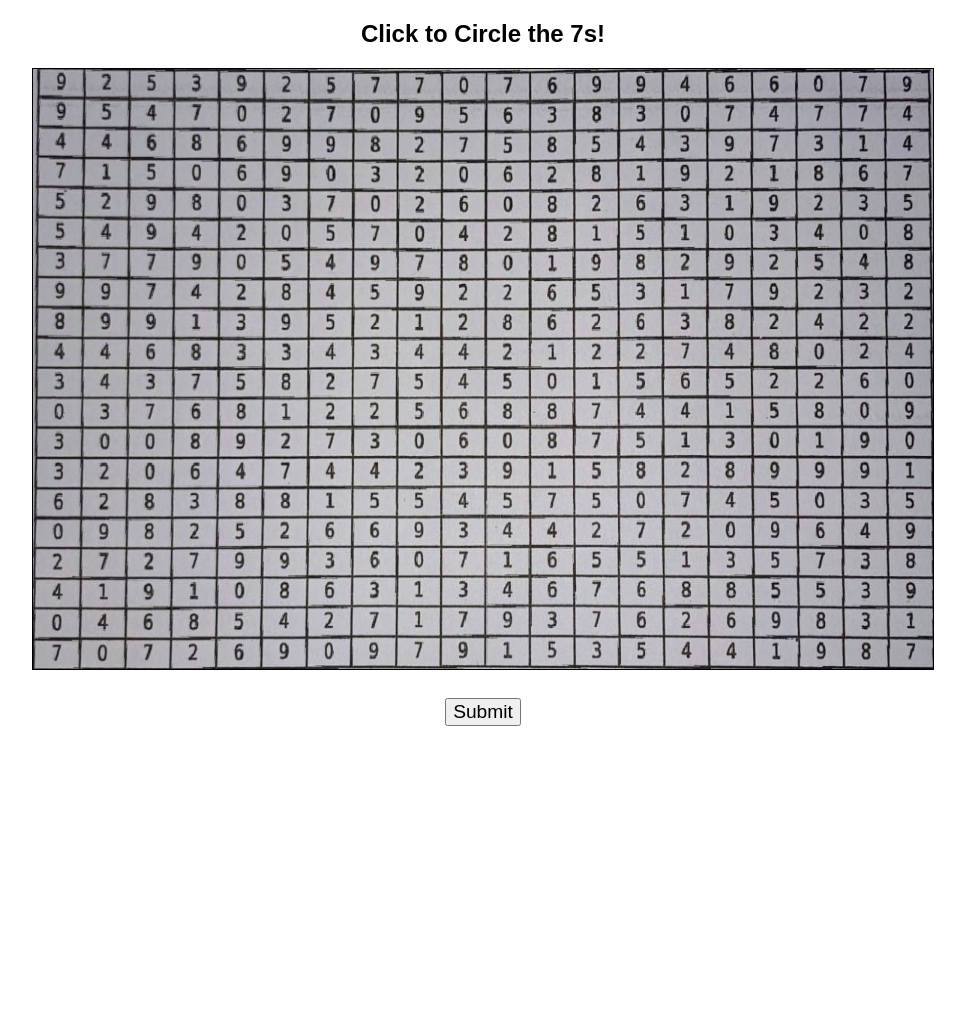
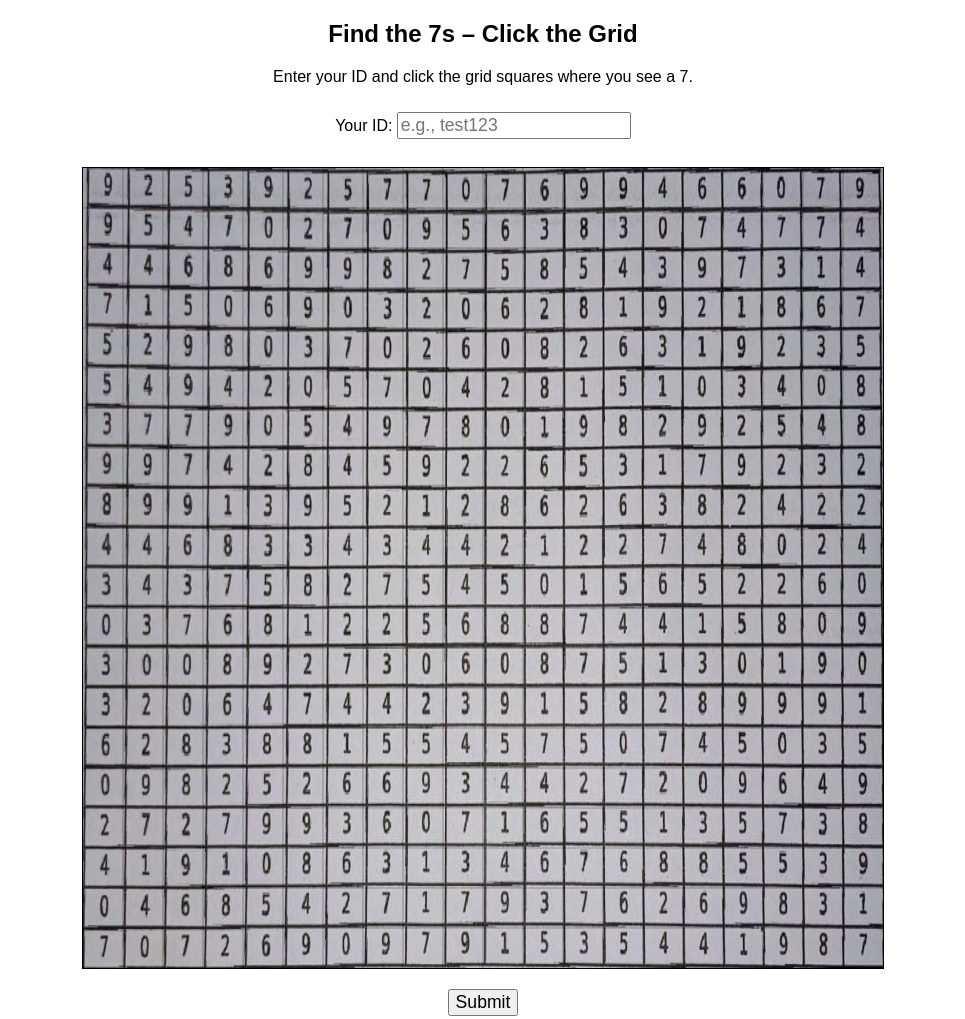
Before and after one commit to derekaaf/derekaaf.github.io, a plain HTML site: page index.html in a window 1280 px wide. Shown: the whole page, without its empty margins (157-1122 px from the left). Before the commit the page ends 800 px from the top, so only its background shows below. Drawn offline with Linux system fonts and the light colour scheme.

Commit message:
Second commit

```diff
--- a/index.html
+++ b/index.html
@@ -1,59 +1,156 @@
 <!DOCTYPE html>
 <html>
 <head>
-  <title>Circle the 7s!</title>
+  <title>Find the 7s</title>
   <style>
     canvas {
-      border: 1px solid #000;
+      border: 1px solid black;
       display: block;
-      margin: 0 auto;
+      margin: 10px auto;
     }
-    body { text-align: center; font-family: Arial; }
-    button { margin-top: 10px; font-size: 1.2em; }
+    body {
+      font-family: Arial;
+      text-align: center;
+    }
+    input, button {
+      font-size: 1.1em;
+      margin-top: 10px;
+    }
   </style>
 </head>
 <body>
-  <h2>Click to Circle the 7s!</h2>
-  <canvas id="canvas" width="900" height="600"></canvas>
-  <br>
-  <button onclick="showResults()">Submit</button>
-  <p id="results"></p>
+  <h2>Find the 7s – Click the Grid</h2>
+  <p>Enter your ID and click the grid squares where you see a 7.</p>
+
+  <label for="userID">Your ID:</label>
+  <input type="text" id="userID" placeholder="e.g., test123">
+  <br><br>
+
+  <canvas id="canvas" width="800" height="800"></canvas>
+
+  <button onclick="submit()">Submit</button>
+  <pre id="result"></pre>
 
   <script>
     const canvas = document.getElementById('canvas');
     const ctx = canvas.getContext('2d');
-    const image = new Image();
-    const clicks = [];
+    const gridSize = 20;
+    const cellSize = canvas.width / gridSize;
+    const selections = new Set();
 
-    image.onload = function () {
-      ctx.drawImage(image, 0, 0, canvas.width, canvas.height);
+    // Define the correct positions of 7s (row_col strings)
+    const answerKey = new Set([
+        "0_7", "0_8", "0_10", "0_17", "0_18",
+        "1_5", "1_15", "1_17", "1_18",
+        "2_5", "2_14", "2_19",
+        "3_1", "3_6", "3_9", "3_17",
+        "4_5", "4_9", "4_14", "4_18",
+        "5_1", "5_8", "5_13", "5_17",
+        "6_1", "6_6", "6_13", "6_15",
+        "7_1", "7_6", "7_8", "7_15",
+        "8_4", "8_9", "8_16",
+        "9_4", "9_6", "9_11", "9_15",
+        "10_3", "10_7", "10_14",
+        "11_2", "11_12",
+        "12_1", "12_7",
+        "13_4", "13_15",
+        "14_3", "14_11",
+        "15_0", "15_6",
+        "16_3", "16_10",
+        "17_2", "17_6",
+        "18_3", "18_13",
+        "19_3", "19_9"
+    ]);
+
+    // Load background image
+    const img = new Image();
+    img.onload = () => {
+      ctx.drawImage(img, 0, 0, canvas.width, canvas.height);
+      drawGrid();
     };
+    img.src = "table.jpg"; // Use hosted path or base64
 
-    image.src = 'table.jpg'; // Use your hosted image or base64 data
+    function drawGrid() {
+      ctx.strokeStyle = 'rgba(0,0,0,0.3)';
+      for (let i = 1; i < gridSize; i++) {
+        ctx.beginPath();
+        ctx.moveTo(i * cellSize, 0);
+        ctx.lineTo(i * cellSize, canvas.height);
+        ctx.stroke();
 
-    canvas.addEventListener('click', function (e) {
+        ctx.beginPath();
+        ctx.moveTo(0, i * cellSize);
+        ctx.lineTo(canvas.width, i * cellSize);
+        ctx.stroke();
+      }
+    }
+
+    function highlightCell(row, col, color = 'red') {
+      ctx.strokeStyle = color;
+      ctx.lineWidth = 3;
+      ctx.strokeRect(col * cellSize, row * cellSize, cellSize, cellSize);
+    }
+
+    canvas.addEventListener('click', (e) => {
       const rect = canvas.getBoundingClientRect();
       const x = e.clientX - rect.left;
       const y = e.clientY - rect.top;
-
-      clicks.push({ x, y });
-      drawCircle(x, y);
+      const col = Math.floor(x / cellSize);
+      const row = Math.floor(y / cellSize);
+      const key = `${row}_${col}`;
+      if (selections.has(key)) {
+        selections.delete(key);
+        highlightCell(row, col, 'white'); // unhighlight
+        ctx.drawImage(img, 0, 0, canvas.width, canvas.height); // reset
+        drawGrid();
+        selections.forEach(k => {
+          const [r, c] = k.split('_').map(Number);
+          highlightCell(r, c, 'red');
+        });
+      } else {
+        selections.add(key);
+        highlightCell(row, col, 'red');
+      }
     });
 
-    function drawCircle(x, y) {
-      ctx.beginPath();
-      ctx.arc(x, y, 15, 0, 2 * Math.PI);
-      ctx.strokeStyle = 'red';
-      ctx.lineWidth = 3;
-      ctx.stroke();
-    }
+    function submit() {
+      const id = document.getElementById("userID").value.trim();
+      if (!id) {
+        alert("Please enter your ID.");
+        return;
+      }
 
-    function showResults() {
-      let out = "You clicked on:\n";
-      clicks.forEach((pt, i) => {
-        out += `#${i + 1}: (${Math.round(pt.x)}, ${Math.round(pt.y)})\n`;
+      // Calculate results
+      let correct = 0;
+      let falsePositives = 0;
+      let missed = 0;
+
+      selections.forEach(s => {
+        if (answerKey.has(s)) {
+          correct++;
+        } else {
+          falsePositives++;
+        }
       });
-      document.getElementById("results").textContent = out;
+
+      missed = [...answerKey].filter(x => !selections.has(x)).length;
+
+      const results = {
+        id,
+        selected: [...selections],
+        correct,
+        falsePositives,
+        missed
+      };
+
+      document.getElementById('result').textContent = JSON.stringify(results, null, 2);
+
+      // Save to file (client-side only for now)
+      const blob = new Blob([JSON.stringify(results, null, 2)], { type: 'application/json' });
+      const link = document.createElement("a");
+      link.href = URL.createObjectURL(blob);
+      link.download = `${id}.json`;
+      link.click();
     }
   </script>
 </body>
```
